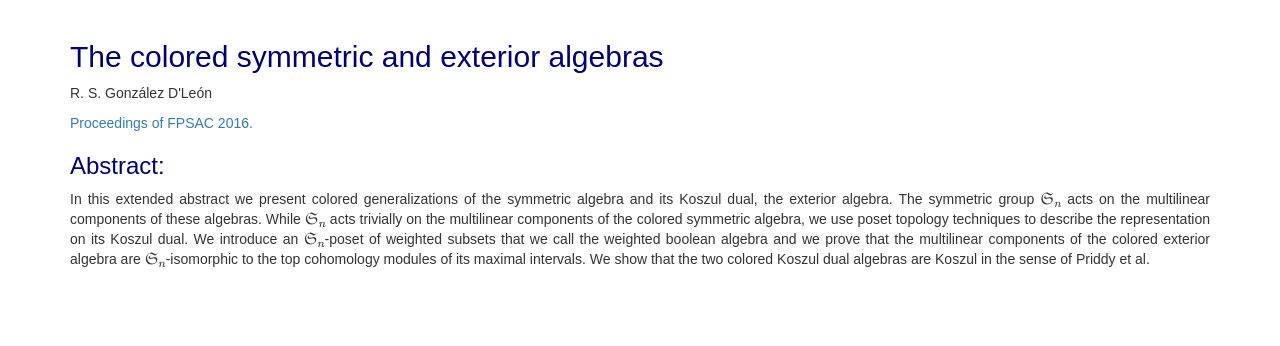
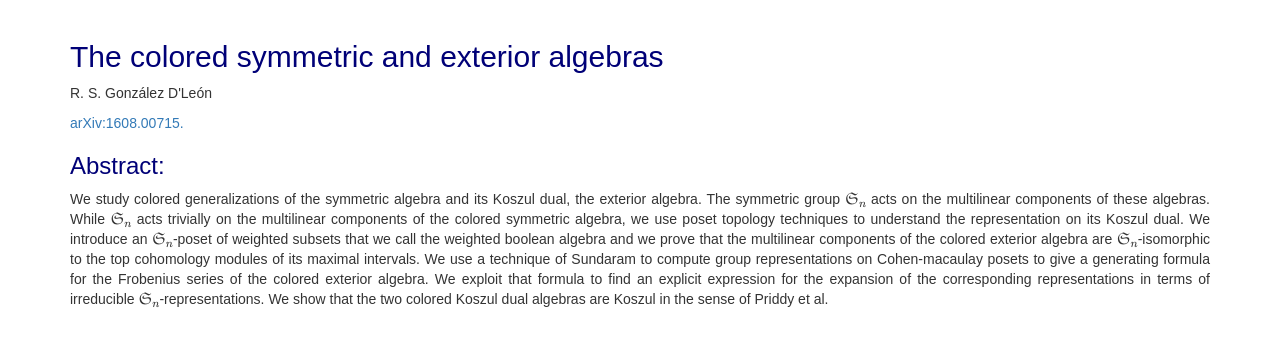
Before and after one commit to rafaeldleon/rafaeldleon.github.io, a Jekyll site: the page built from _publications/the_colored_symmetric_and_exterior_algebras.md, in a window 1280 px wide. Shown: the top 346 px of the page. Built offline with Jekyll 4.4.1, drawn with Linux system fonts in a browser that asks for light colours; nearby versions of some CDN libraries; formulas are drawn with MathJax 3.

Commit message:
publications

```diff
--- a/_publications/the_colored_symmetric_and_exterior_algebras.md
+++ b/_publications/the_colored_symmetric_and_exterior_algebras.md
@@ -3,16 +3,18 @@ layout: publication
 type: preprint
 title: The colored symmetric and exterior algebras
 authors: R. S. Gonz&aacute;lez D'Le&oacute;n
-location_url:
-location_name: Proceedings of FPSAC 2016
+location_url: http://arxiv.org/abs/1608.00715
+location_name: arXiv:1608.00715
 comments:
 ---
 
-In this extended abstract we present colored generalizations of the symmetric algebra and its
-Koszul dual, the exterior algebra. The symmetric group \\(\mathfrak{S}_n\\) acts on the multilinear
-components of these algebras. While \\(\mathfrak{S}_n\\) acts trivially on the multilinear components
-of the colored symmetric algebra, we use poset topology techniques to describe the representation
-on its Koszul dual. We introduce an \\(\mathfrak{S}_n\\)-poset of weighted subsets that we call the
-weighted boolean algebra and we prove that the multilinear components of the colored exterior
-algebra are \\(\mathfrak{S}_n\\)-isomorphic to the top cohomology modules of its maximal intervals.
-We show that the two colored  Koszul dual algebras are Koszul in the sense of Priddy et al.
+We study colored generalizations of the symmetric algebra and its Koszul dual, the exterior algebra.
+The symmetric group \\(\mathfrak{S}_n\\) acts on the multilinear components of these algebras. While \\(\mathfrak{S}_n\\)
+acts trivially on the multilinear components of the colored symmetric algebra, we use poset topology techniques to
+understand the representation on its Koszul dual. We introduce an \\(\mathfrak{S}_n\\)-poset of weighted subsets that
+we call the weighted boolean algebra and we prove that the multilinear components of the colored exterior
+algebra are \\(\mathfrak{S}_n\\)-isomorphic to the top cohomology modules of its maximal intervals. We use a technique of
+Sundaram to compute group representations on Cohen-macaulay posets to give a generating formula for the
+Frobenius series of the colored exterior algebra. We exploit that formula to find an explicit expression
+for the expansion of the corresponding representations in terms of irreducible \\(\mathfrak{S}_n\\)-representations.
+We show that the two colored Koszul dual algebras are Koszul in the sense of Priddy et al.
```
Also changed, not shown: _publications/the_colored_symmetric_and_exterior_algebras_extended_abstract.md (added, +18 -0 lines), 1 other file.
